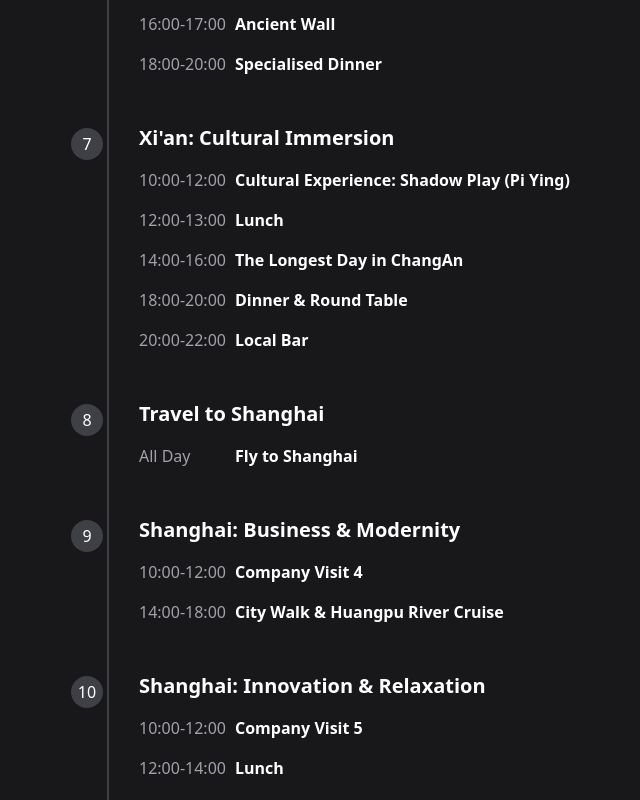
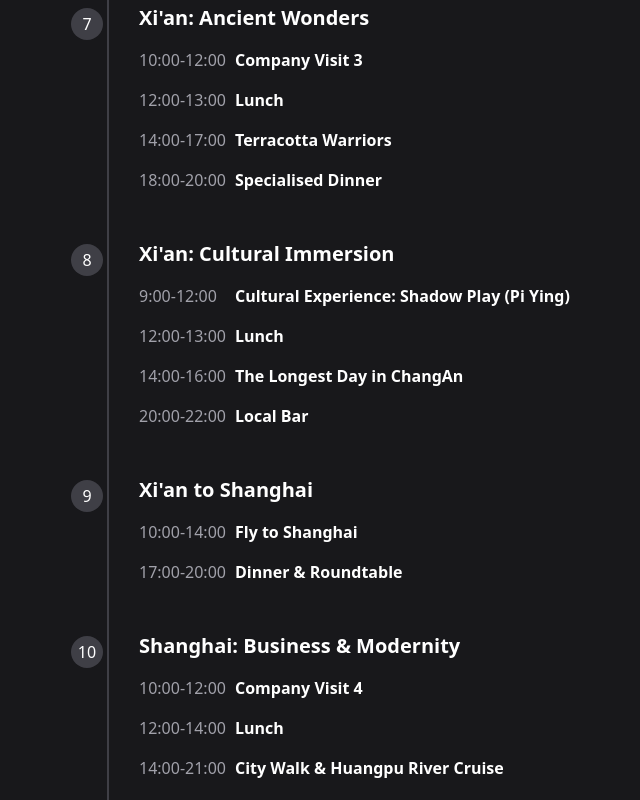
Before and after one commit to alexhan28/chinapuzzles-website, a Next.js app: page /product/product-1 in a window 1280 px wide. Shown: the part 1520-2320 px from the top of the page, without its empty margins (121-761 px from the left). Built offline with nearby package versions, Linux system fonts and the light colour scheme.

Commit message:
adjust the schedule

```diff
--- a/app/product/product-1/page.tsx
+++ b/app/product/product-1/page.tsx
@@ -44,73 +44,82 @@ const scheduleData = [
   },
   {
     day: 5,
-    title: "Travel to Xi'an",
+    title: "Beijing: Business & Culture",
     items: [
       { time: "10:00-12:00", title: "Company Visit 2" },
-      { time: "12:00-13:00", title: "Lunch" },
-      { time: "14:00-18:00", title: "High-speed Train to Xi'an (Lunch on your own)" },
-      { time: "18:00-20:00", title: "Huimin Street" },
-      { time: "20:00-21:00", title: "Datang Ever-bright City" },
+      { time: "12:00-14:00", title: "Lunch" },
+      { time: "14:00-17:00", title: "Cultural Experience: Tachi/Calligraphy" },
     ],
   },
   {
     day: 6,
+    title: "Beijing to Xi'an",
+    items: [
+      { time: "9:00-14:00", title: "High-speed Train to Xi'an (Lunch on your own)" },
+      { time: "14:00-17:00", title: "Ancient City Wall" },
+      { time: "17:00-19:00", title: "Huimin Street" },
+      { time: "19:00-21:00", title: "Datang Ever-bright City" },
+    ],
+  },
+  {
+    day: 7,
     title: "Xi'an: Ancient Wonders",
     items: [
       { time: "10:00-12:00", title: "Company Visit 3" },
       { time: "12:00-13:00", title: "Lunch" },
-      { time: "14:00-16:00", title: "Terracotta Warriors" },
-      { time: "16:00-17:00", title: "Ancient Wall" },
+      { time: "14:00-17:00", title: "Terracotta Warriors" },
       { time: "18:00-20:00", title: "Specialised Dinner" },
     ],
   },
   {
-    day: 7,
+    day: 8,
     title: "Xi'an: Cultural Immersion",
     items: [
-      { time: "10:00-12:00", title: "Cultural Experience: Shadow Play (Pi Ying)" },
+      { time: "9:00-12:00", title: "Cultural Experience: Shadow Play (Pi Ying)" },
       { time: "12:00-13:00", title: "Lunch" },
       { time: "14:00-16:00", title: "The Longest Day in ChangAn" },
-      { time: "18:00-20:00", title: "Dinner & Round Table" },
       { time: "20:00-22:00", title: "Local Bar" },
     ],
   },
   {
-    day: 8,
-    title: "Travel to Shanghai",
+    day: 9,
+    title: "Xi'an to Shanghai",
     items: [
-      { time: "All Day", title: "Fly to Shanghai" },
-    ],
-  },
-  {
-    day: 9,
-    title: "Shanghai: Business & Modernity",
-    items: [
-      { time: "10:00-12:00", title: "Company Visit 4" },
-      { time: "14:00-18:00", title: "City Walk & Huangpu River Cruise" },
+      { time: "10:00-14:00", title: "Fly to Shanghai" },
+      { time: "17:00-20:00", title: "Dinner & Roundtable" },
     ],
   },
   {
     day: 10,
+    title: "Shanghai: Business & Modernity",
+    items: [
+      { time: "10:00-12:00", title: "Company Visit 4" },
+      { time: "12:00-14:00", title: "Lunch" },
+      { time: "14:00-21:00", title: "City Walk & Huangpu River Cruise" },
+    ],
+  },
+  {
+    day: 11,
     title: "Shanghai: Innovation & Relaxation",
     items: [
       { time: "10:00-12:00", title: "Company Visit 5" },
       { time: "12:00-14:00", title: "Lunch" },
-      { time: "15:00-17:00", title: "Cultural Experience: Chinese Massage" },
+      { time: "15:00-18:00", title: "Cultural Experience: Chinese Massage" },
     ],
   },
   {
-    day: 11,
+    day: 12,
     title: "Shanghai: Culture & Farewell",
     items: [
       { time: "10:00-12:00", title: "JingAn Temple" },
-      { time: "15:00-17:00", title: "Cultural Experience: Tea Ceremony" },
-      { time: "18:00-20:00", title: "Farewell Dinner" },
+      { time: "12:00-14:00", title: "Lunch" },
+      { time: "14:00-17:00", title: "Cultural Experience: Tea Ceremony" },
+      { time: "17:00-20:00", title: "Farewell Dinner" },
       { time: "20:00-22:00", title: "Late Night Clubbing" },
     ],
   },
   {
-    day: 12,
+    day: 13,
     title: "Departure",
     items: [
       { time: "All Day", title: "Check-out" },
```
